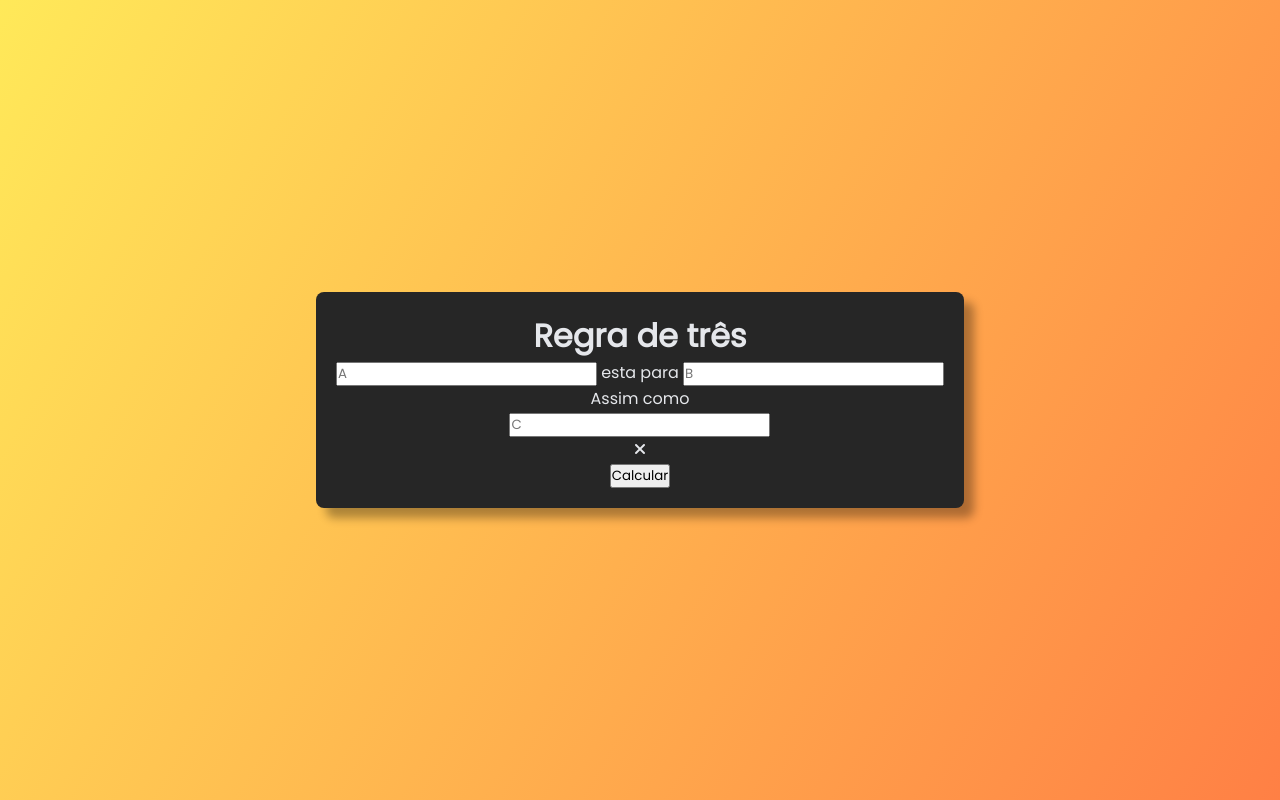
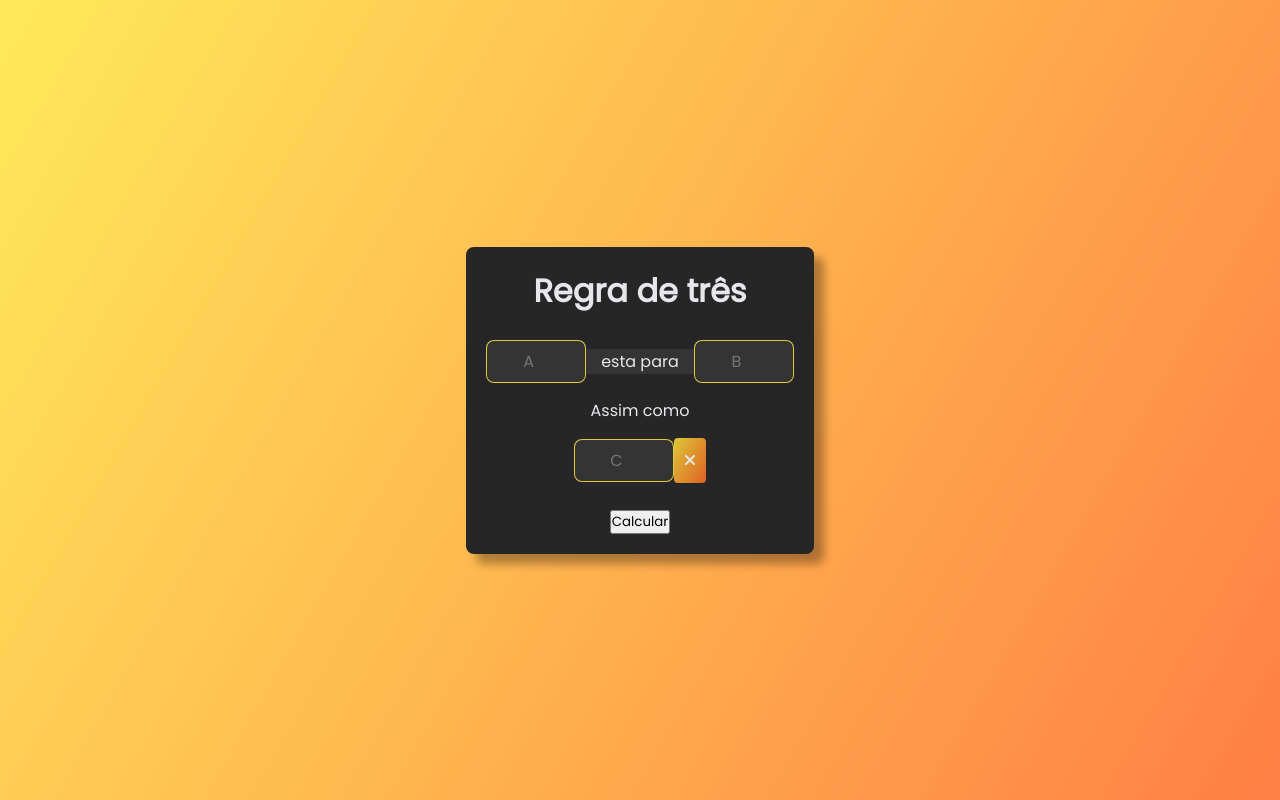
Before and after one commit to raul004/regra-tres-simples, a plain HTML site: page index.html in a window 1280 px wide. Drawn offline with Linux system fonts and the light colour scheme.

Commit message:
css: adding a style on inputs

```diff
--- a/style.css
+++ b/style.css
@@ -35,3 +35,43 @@ body {
     padding: 20px;
     text-align: center;
 }
+
+.input-container {
+    margin: 25px 0px;
+}
+
+.input-group {
+    display: flex;
+    align-items: center;
+    justify-content: center;
+}
+
+.input-group > input {
+    background-color: var(--color-neutral-2);
+    color: var(--color-neutral-1);
+    padding: 8px;
+    border: 1px solid var(--color-primary-1);
+    border-radius: 8px;
+    width: 100px;
+    font-size: 16px;
+    text-align: center;
+}
+
+.input-group > input:focus-visible {
+    outline: transparent;
+}
+
+.input-group > span {
+    background-color: var(--color-neutral-2);
+    padding: 0 15px;
+}
+
+.input-group > .result {
+    background: var(--linear-gradient);
+    border-radius: 4px;
+    padding: 10px;
+}
+
+.input-text {
+    margin: 15px 0px;
+}
```
